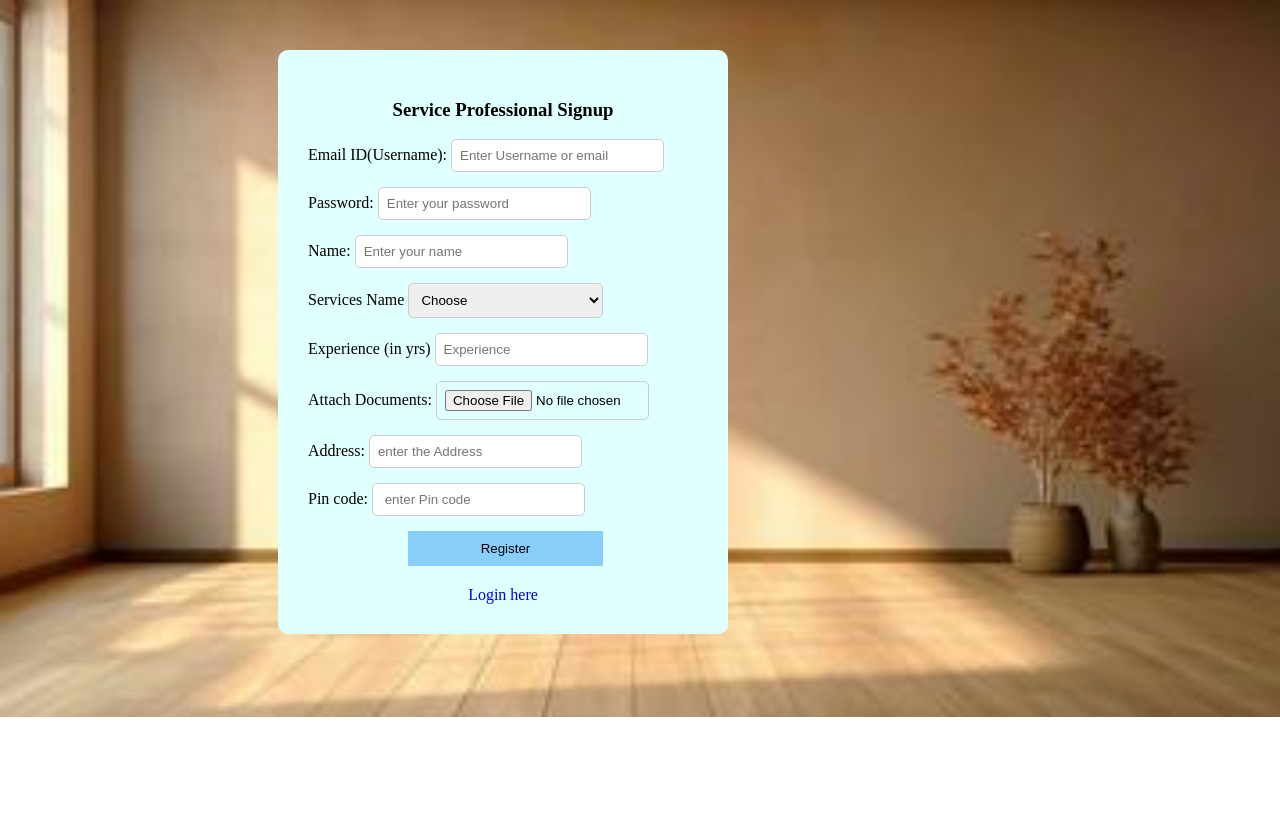
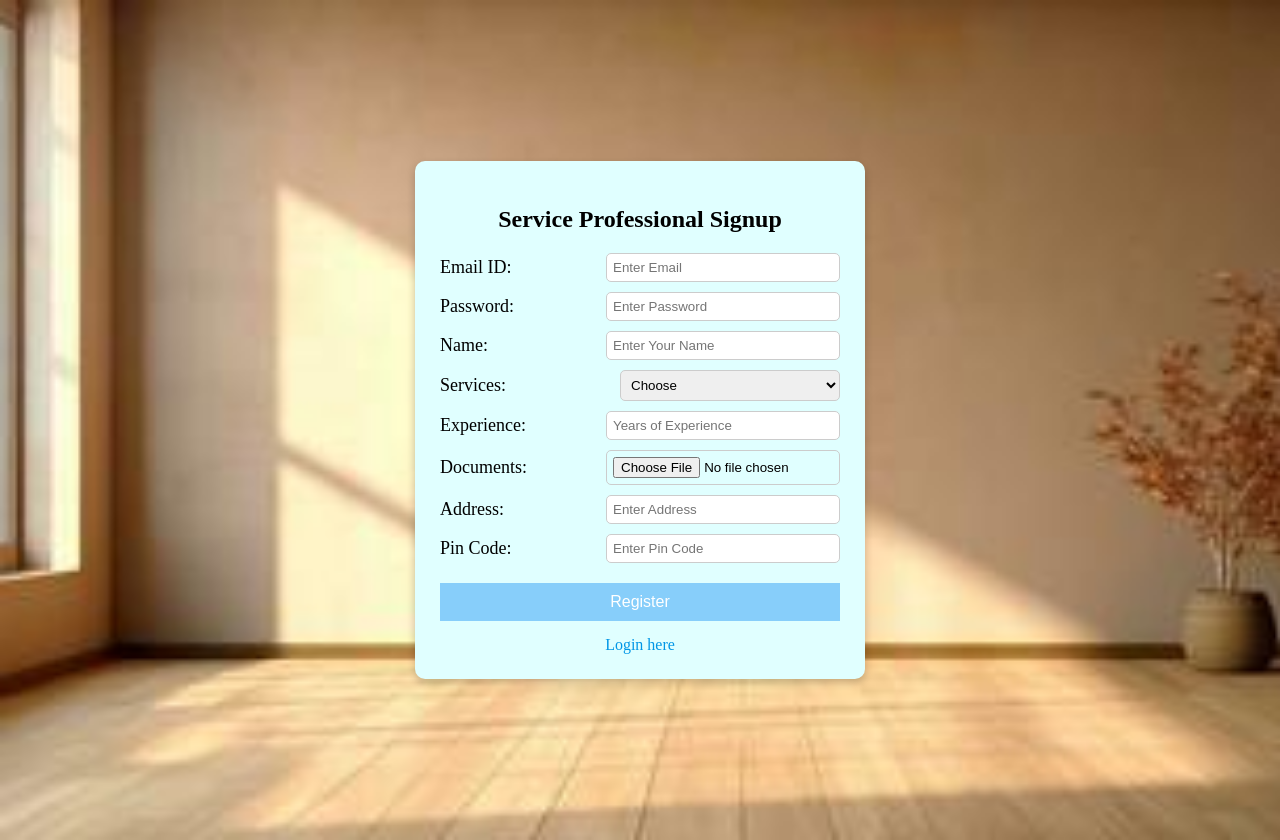
Before and after one commit to satyamsouravkr/APP, a plain HTML site: page professional.html in a window 1280 px wide. Before the commit the page ends 800 px from the top, so only its background shows below. Drawn offline with Linux system fonts and the light colour scheme.

Commit message:
Add files via upload

```diff
--- a/professional.html
+++ b/professional.html
@@ -3,81 +3,162 @@
 <head>
     <meta charset="UTF-8">
     <meta name="viewport" content="width=device-width, initial-scale=1.0">
-    <title>professional</title>
+    <title>Professional Signup</title>
     <style>
+        /* Body Styling */
         body {
             background-image: url('professional.jpg');
             background-size: cover;
             background-repeat: no-repeat;
+            display: flex;
+            justify-content: center;
+            align-items: center;
+            height: 100vh;
+            margin: 0;
+            padding: 20px;
         }
 
+        /* Form Container */
         .form {
             background-color: lightcyan;
-            width: 390px;
-            margin: 50px 270px;
-            padding: 30px;
+            width: 90%;
+            max-width: 400px;
+            padding: 25px;
             border-radius: 10px;
+            box-shadow: 0 4px 8px rgba(0, 0, 0, 0.2);
         }
+
         .form h3 {
             text-align: center;
+            margin-bottom: 20px;
         }
-        .form input[type="email"],[type="password"],[type=number],[type=choice],[type=file],[type=text]{
-            width: 50%;
-            padding: 8px;
-            margin-bottom: 15px;
+
+        /* Flexbox for Label & Input */
+        .form-group {
+            display: flex;
+            align-items: center; /* Align fields with labels */
+            justify-content: space-between;
+            margin-bottom: 10px;
+        }
+
+        .form-group label {
+            width: 40%;
+            text-align: left;
+            font-size: 18px;
+            margin-right: 5px; /* Little space between label and field */
+        }
+
+        .form-group input,
+        .form-group select {
+            width: 55%;
+            padding: 6px;
             border: 1px solid #ccc;
             border-radius: 5px;
         }
-        .form input[type=submit]{
-            width: 50%;
-            margin: 0 100px;
+
+        /* Submit Button */
+        .form input[type=submit] {
+            width: 100%;
             padding: 10px;
             cursor: pointer;
-            border: 2px;
+            border: none;
             background-color: lightskyblue;
+            color: white;
+            font-size: 16px;
+            margin-top: 10px;
         }
-        .form input[type=submit]:hover{
-            background-color: #0096E6
+
+        .form input[type=submit]:hover {
+            background-color: #0096E6;
         }
+
+        /* Links */
         .links {
             text-align: center;
-            margin-top: 20px;
+            margin-top: 15px;
         }
+
         .links a {
-            margin: 0 10px;
             text-decoration: none;
+            color: #0096E6;
+        }
+
+        /* ✅ Responsive for Mobile Screens */
+        @media screen and (max-width: 768px) {
+            .form {
+                width: 90%;
+                padding: 20px;
+            }
+            .form-group {
+                flex-direction: column;
+                align-items: flex-start;
+            }
+            .form-group label,
+            .form-group input,
+            .form-group select {
+                width: 100%;
+            }
+            .form-group label {
+                margin-bottom: 3px; /* Space between label and input */
+            }
         }
     </style>
 </head>
 <body>
     <div class="form">
         <form>
-            <h3> Service Professional Signup</h3>
-            <label>Email ID(Username):</label>
-            <input type="email" name="email" placeholder="Enter Username or email" required />
-            <label>Password:</label>
-            <input type="password" name="password" placeholder="Enter your password" required /><br>
-            <label> Name:</label>
-            <input type="text" placeholder="Enter your name" required /><br>
-            <label>Services Name</label>
-            <select type="choice">
-                <option> Choose</option>
-                <option> Home Cleaning </option>
-                <option> House Painting </option>
-                <option> Tech Support </option>
-                <option> General Services </option>
-            </select><br>
-            <label>Experience (in yrs)</label>
-            <input type="number" placeholder="Experience"><br>
-            <label> Attach Documents:</label>
-            <input type="file" placeholder="upload file">
-            <label>Address:</label>
-            <input type="text"  placeholder="enter the Address"><br>
-            <label>Pin code:</label>
-            <input type="number" placeholder=" enter Pin code"><br>
+            <h2 align="center">Service Professional Signup</h2>
+
+            <div class="form-group">
+                <label>Email ID:</label>
+                <input type="email" name="email" placeholder="Enter Email" required />
+            </div>
+
+            <div class="form-group">
+                <label>Password:</label>
+                <input type="password" name="password" placeholder="Enter Password" required />
+            </div>
+
+            <div class="form-group">
+                <label>Name:</label>
+                <input type="text" placeholder="Enter Your Name" required />
+            </div>
+
+            <div class="form-group">
+                <label>Services:</label>
+                <select required>
+                    <option value="">Choose</option>
+                    <option>Home Cleaning</option>
+                    <option>House Painting</option>
+                    <option>Tech Support</option>
+                    <option>General Services</option>
+                </select>
+            </div>
+
+            <div class="form-group">
+                <label>Experience:</label>
+                <input type="number" placeholder="Years of Experience" required />
+            </div>
+
+            <div class="form-group">
+                <label>Documents:</label>
+                <input type="file" required />
+            </div>
+
+            <div class="form-group">
+                <label>Address:</label>
+                <input type="text" placeholder="Enter Address" required />
+            </div>
+
+            <div class="form-group">
+                <label>Pin Code:</label>
+                <input type="number" placeholder="Enter Pin Code" required />
+            </div>
+
             <input type="submit" value="Register">
+
             <div class="links">
-                <a href="signup.html">Login here</a>
+                <a href="index.html">Login here</a>
             </div>
         </form>
     </div>
```
Also changed, not shown: index.html (+85 -25 lines), signup.html (+76 -28 lines).
